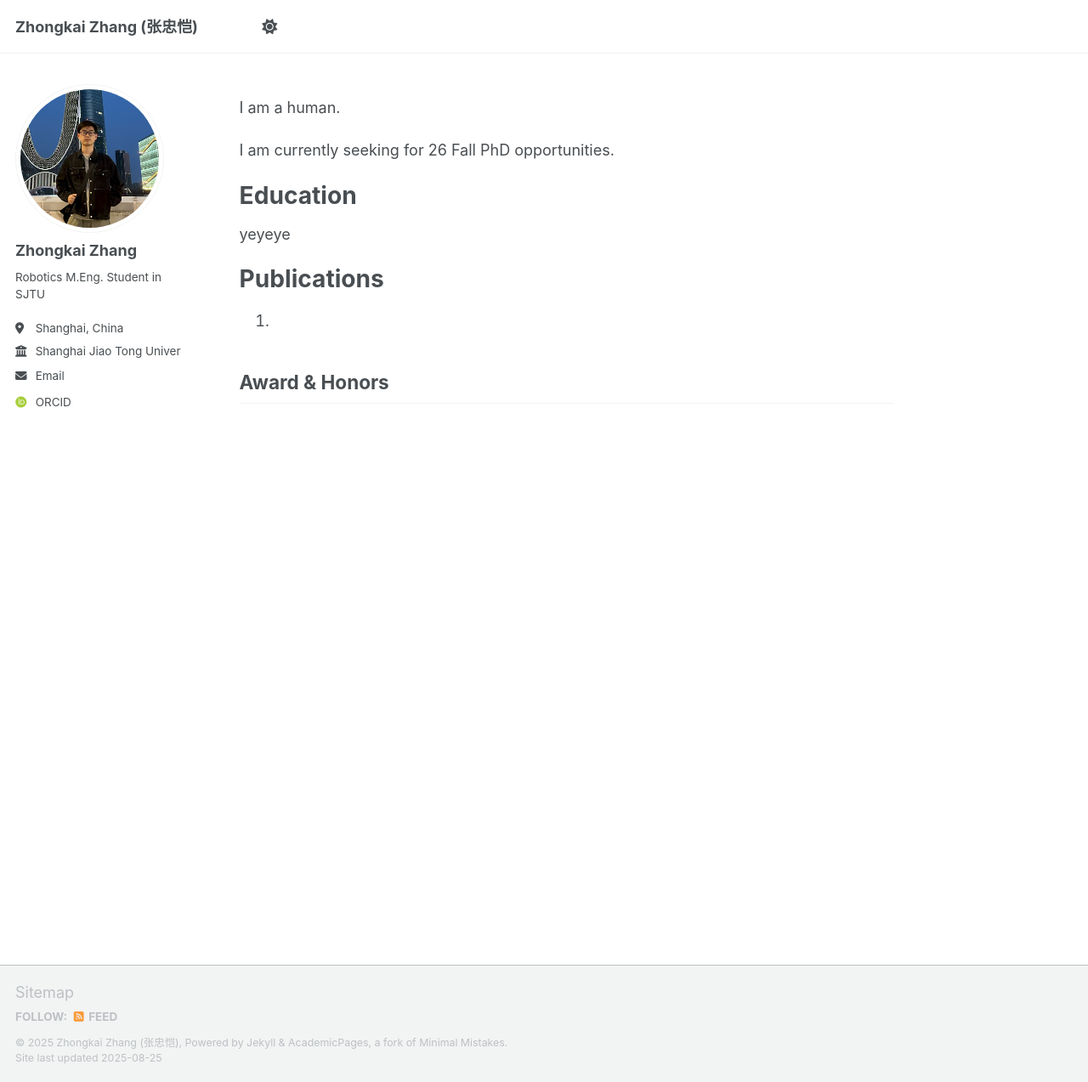
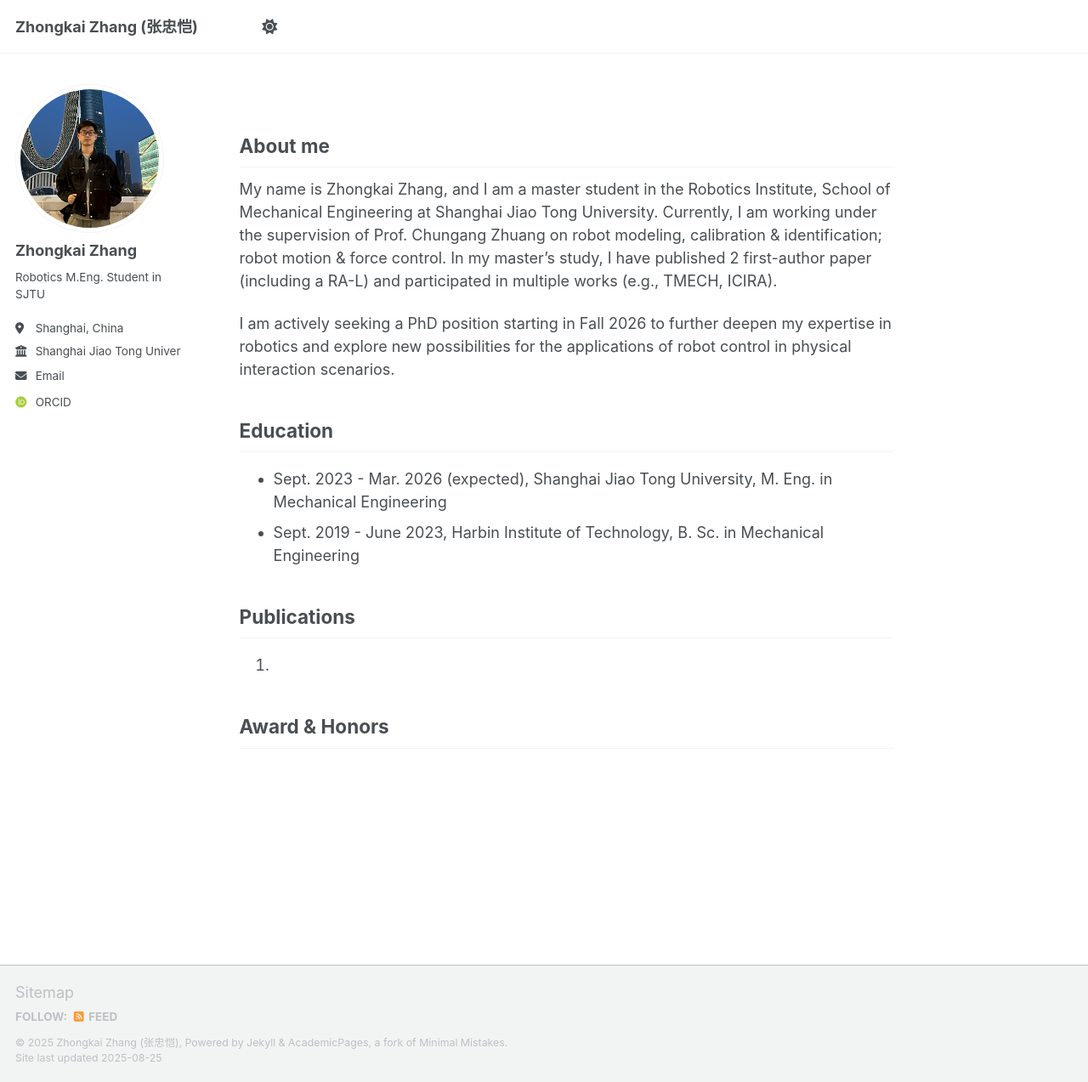
Before and after one commit to V373/blog, a Jekyll site: the page built from _pages/about.md, in a window 1280 px wide and 1273 px high. Shown: the whole window at 85% size. Built offline with Jekyll 4.4.1, drawn with Linux system fonts in a browser that asks for light colours; some web fonts are replaced; a script that is not in the unit is left out.

Commit message:
Update about.md

```diff
--- a/_pages/about.md
+++ b/_pages/about.md
@@ -7,16 +7,20 @@ redirect_from:
   - /about.html
 ---
 
-I am a human.
+About me
+------
+My name is Zhongkai Zhang, and I am a master student in the Robotics Institute, School of Mechanical Engineering at Shanghai Jiao Tong University. Currently, I am working under the supervision of Prof. Chungang Zhuang on robot modeling, calibration & identification; robot motion & force control. In my master's study, I have published 2 first-author paper (including a RA-L) and participated in multiple works (e.g., TMECH, ICIRA).
 
-I am currently seeking for 26 Fall PhD opportunities.
+I am actively seeking a PhD position starting in Fall 2026 to further deepen my expertise in robotics and explore new possibilities for the applications of robot control in physical interaction scenarios.
+
 
 Education
-======
-yeyeye
+------
+- Sept. 2023 - Mar. 2026 (expected), Shanghai Jiao Tong University, M. Eng. in Mechanical Engineering
+- Sept. 2019 - June 2023, Harbin Institute of Technology, B. Sc. in Mechanical Engineering
 
 Publications
-======
+------
 1.
 
 Award & Honors
```
